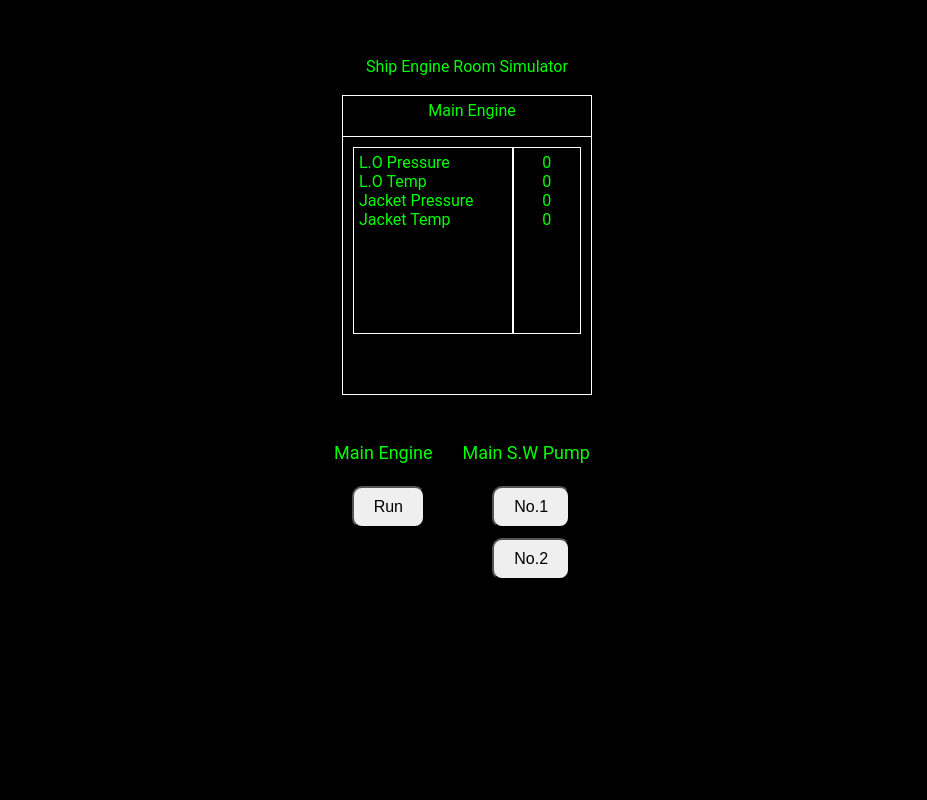
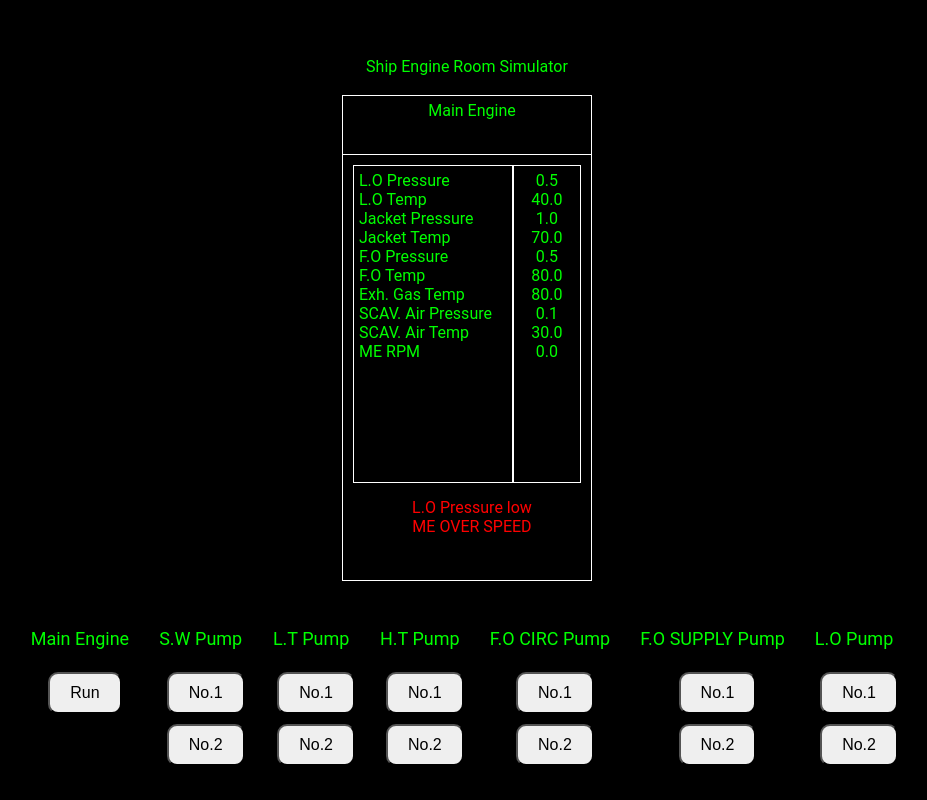
Before and after one commit to insupkwak/shipenginesimulator, a Flask app: page / in a window 1280 px wide. Shown: the whole page, without its empty margins (173-1100 px from the left). Run offline with Flask 3, Linux system fonts and the light colour scheme.

Commit message:
Add files via upload

```diff
--- a/static/css/test.css
+++ b/static/css/test.css
@@ -64,7 +64,7 @@
 
 .b1{
     width: 250px;
-    height: 300px;
+    height: 500px;
     border: 1px solid white;
     float : left;
     box-sizing : border-box;
@@ -136,6 +136,7 @@
     flex-direction: column;
     align-items: center;
     padding: 5px;
+    color : red;
 
 }
 
--- a/static/js/test.js
+++ b/static/js/test.js
@@ -1,90 +1,116 @@
-let count = 0;  // 현재 카운터 값
-let interval;   // 인터벌을 저장할 변수
-const activeButtons = new Set();  // 활성화된 버튼들을 저장할 Set
+class ButtonController {
+    constructor(button1, button2, button3, display, alarm, initialValue, increment1, increment2, alarmSetting, minValue, maxValue, alarmThreshold) {
+        this.button1 = button1;
+        this.button2 = button2;
+        this.button3 = button3;
+        this.display = display;
+        this.alarm = alarm;
+        this.count = initialValue; // 초기값 설정
+        this.interval = null;
+        this.activeButtons = new Set();
+        this.increment1 = increment1;
+        this.increment2 = increment2;
+        this.alarmSetting = alarmSetting; // 알람 설정값
+        this.minValue = minValue; // 최소값
+        this.maxValue = maxValue; // 최대값
+        this.alarmThreshold = alarmThreshold; // 알람 발생 임계값
+
+        // 초기 알람 문구 설정
+        this.updateAlarmText();
+
+        // 버튼에 이벤트 핸들러 등록
+        this.button1.addEventListener('click', () => this.handleButtonClick(this.button1));
+        this.button2.addEventListener('click', () => this.handleButtonClick(this.button2));
+        this.button3.addEventListener('click', () => this.handleButtonClick(this.button3));
+
+        // 디스플레이 초기값 설정
+        this.updateDisplay();
+    }
+
+    calculateTotalIncrement() {
+        let totalIncrement = 0;
+        this.activeButtons.forEach(button => {
+            if (button === this.button1) totalIncrement += this.increment1;
+            if (button === this.button2 || button === this.button3) totalIncrement -= this.increment2;
+        });
+        return totalIncrement;
+    }
+
+    startInterval() {
+        clearInterval(this.interval);  // 기존 인터벌을 제거
+        this.interval = setInterval(() => {
+            this.count += this.calculateTotalIncrement();  // 총 증가량을 카운터에 더함
+            this.count = Math.max(Math.min(this.count, this.maxValue), this.minValue); // 최대값 및 최소값 내에서 조정
+            this.updateDisplay();  // 디스플레이 업데이트
+            this.checkAlarm();  // 알람 확인 및 표시
+        }, 1000);  // 1초마다 실행
+    }
+
+    handleButtonClick(button) {
+        if (this.activeButtons.has(button)) {  // 이미 활성화된 버튼을 클릭한 경우
+            this.activeButtons.delete(button);  // 버튼을 활성화된 Set에서 제거
+            button.classList.remove('active');  // 버튼 스타일에서 활성화 클래스를 제거
+        } else {  // 비활성화된 버튼을 클릭한 경우
+            this.activeButtons.add(button);  // 버튼을 활성화된 Set에 추가
+            button.classList.add('active');  // 버튼 스타일에 활성화 클래스를 추가
+        }
+        if (this.activeButtons.size > 0) {  // 활성화된 버튼이 하나라도 있는 경우
+            this.startInterval();  // 인터벌 시작
+        } else {  // 활성화된 버튼이 없는 경우
+            clearInterval(this.interval);  // 인터벌 제거
+        }
+    }
+
+    updateDisplay() {
+        this.display.textContent = this.count.toFixed(1);  // 카운트 값을 디스플레이에 표시 (소수점 2자리로 표시)
+    }
+
+    checkAlarm() {
+        if (this.count >= this.alarmThreshold) {
+            this.alarm.textContent = this.alarmSetting;
+        } else {
+            this.alarm.textContent = "";
+        }
+    }
+
+    // 초기 알람 문구 설정 메서드
+    updateAlarmText() {
+        this.alarm.textContent = this.alarmSetting;
+    }
+}
+
+// 사용 예시
+const buttons = [];
+const displays = [];
+const alarms = [];
 
 
+for (let i = 1; i <= 15; i++) {
+    buttons.push(document.getElementById(`button${i}`));
+    displays.push(document.getElementById(`display${i}`));
+    alarms.push(document.getElementById(`alarm${i}`));
+}
 
 
-const displays = [
-    document.getElementById('display1'),
-    document.getElementById('display2'),
-    document.getElementById('display4')
-];
-const alarms = [
-    document.getElementById('alarm1'),
-    document.getElementById('alarm2'),
-    document.getElementById('alarm3')
-];
+//button1, button2, button3, display, alarm, initialValue, increment1, increment2, alarmSetting, minValue, maxValue, alarmThreshold
+//기기, No.1, No.2, 값 , 알람, 초기값, Button1 증가, Button 2 또는 3 증가, 알람 문구, 최소값, 최대 값, 알람세팅
 
-const button1 = document.getElementById('button1');  // Button 1 요소
-const button2 = document.getElementById('button2');  // Button 2 요소
-const button3 = document.getElementById('button3');  // Button 3 요소
+
+const controller1 = new ButtonController(button1, button2, button3, display1, alarm1, 0.5, -0.1, 0.5, "L.O Pressure low", 0.0, 4.0, 2.0);
+const controller2 = new ButtonController(button1, button12, button13, display2, alarm2, 40, 1, 1, "L.O Temp. High", 0, 70, 60);
+const controller3 = new ButtonController(button1, button6, button7, display3, alarm2, 1.0, 0.5, 0.5, "Jacket Pressure Low", 0.0, 5.0, 2.0);
+const controller4 = new ButtonController(button1, button6, button7, display4, alarm2, 70, 1, 1, "Jacket Temp. High", 60, 95, 90);
+const controller5 = new ButtonController(button1, button8, button9, display5, alarm2, 0.5, 1, 1, "F.O Pressure Low", 0.0, 8.0, 2.0);
+const controller6 = new ButtonController(button1, button8, button9, display6, alarm2, 80, 1, 1, "F.O Temp Low", 60, 150, 90);
+const controller7 = new ButtonController(button1, button4, button5, display7, alarm2, 80, 10, 10, "Exh. Gas Temp. High", 80, 450, 400);
+const controller8 = new ButtonController(button1, button10, button11, display8, alarm2, 0.1, 0.1, 0.1, "SCAV Air Pressure High", 0.1, 2.0, 1.8);
+const controller9 = new ButtonController(button1, button10, button11, display9, alarm2, 30, 1, 1, "SCAV Air Temp. High", 20, 80, 50);
+const controller10 = new ButtonController(button1, button10, button11, display10, alarm2, 0, 1, 1, "ME OVER SPEED", 0, 110, 105);
+
+// 나머지 컨트롤러들도 같은 방식으로 생성합니다.
 
 
 
 
 
-
-
-// 디스플레이를 현재 카운터 값으로 업데이트하는 함수
-const updateDisplay = () => {
-    display4.textContent = count;
-    checkAlarm();  // 알람을 확인하는 함수 호출
-};
-
-
-
-
-
-
-
-
-
-// 활성화된 버튼들의 총 증가량을 계산하는 함수
-const calculateTotalIncrement = () => {
-    let totalIncrement = 0;
-    activeButtons.forEach(button => {
-        if (button === button1) totalIncrement += 2;
-        if (button === button2 || button === button3) totalIncrement -= 1;
-    });
-    return totalIncrement;
-};
-
-// 인터벌을 시작하는 함수
-const startInterval = () => {
-    clearInterval(interval);  // 기존 인터벌을 제거
-    interval = setInterval(() => {
-        count += calculateTotalIncrement();  // 총 증가량을 카운터에 더함
-        updateDisplay();  // 디스플레이 업데이트
-    }, 1000);  // 1초마다 실행
-};
-
-// 버튼 클릭 이벤트 핸들러
-const handleButtonClick = (button) => {
-    if (activeButtons.has(button)) {  // 이미 활성화된 버튼을 클릭한 경우
-        activeButtons.delete(button);  // 버튼을 활성화된 Set에서 제거
-        button.classList.remove('active');  // 버튼 스타일에서 활성화 클래스를 제거
-    } else {  // 비활성화된 버튼을 클릭한 경우
-        activeButtons.add(button);  // 버튼을 활성화된 Set에 추가
-        button.classList.add('active');  // 버튼 스타일에 활성화 클래스를 추가
-    }
-    if (activeButtons.size > 0) {  // 활성화된 버튼이 하나라도 있는 경우
-        startInterval();  // 인터벌 시작
-    } else {  // 활성화된 버튼이 없는 경우
-        clearInterval(interval);  // 인터벌 제거
-    }
-};
-
-// 알람을 확인하고 표시하는 함수
-const checkAlarm = () => {
-    if (count >= 20) {
-        alarm.textContent = "High temperature";
-    } else {
-        alarm.textContent = "";
-    }
-};
-
-// 각 버튼에 클릭 이벤트 리스너 추가
-button1.addEventListener('click', () => handleButtonClick(button1));
-button2.addEventListener('click', () => handleButtonClick(button2));
-button3.addEventListener('click', () => handleButtonClick(button3));
+//Display 값에 따라서, 계산결과가 반영되는 CLASS 만들기 Ex> ME RPM 올라갈때//
--- a/templates/Test.html
+++ b/templates/Test.html
@@ -14,26 +14,47 @@
     <br>
 
     <div class="b1">
-      <div Class="b2">Main Engine</div>
-      <div Class="b3">
-        <div Class="b4">
+        <div class="b2">Main Engine</div>
+        <div class="b3">
+            <div class="b4">
                 <div>L.O Pressure</div>
                 <div>L.O Temp</div>
                 <div>Jacket Pressure</div>
                 <div>Jacket Temp</div>
+                <div>F.O Pressure</div>
+                <div>F.O Temp</div>
+                <div>Exh. Gas Temp</div>
+                <div>SCAV. Air Pressure</div>
+                <div>SCAV. Air Temp</div>
+                <div>ME RPM</div>
             </div>
-        <div Class="b5">
+            <div class="b5">
                 <div class="display" id="display1">0</div>
                 <div class="display" id="display2">0</div>
                 <div class="display" id="display3">0</div>
                 <div class="display" id="display4">0</div>
+                <div class="display" id="display5">0</div>
+                <div class="display" id="display6">0</div>
+                <div class="display" id="display7">0</div>
+                <div class="display" id="display8">0</div>
+                <div class="display" id="display9">0</div>
+                <div class="display" id="display10">0</div>
+
             </div>
         </div>
-        <div Class="b6">
-          <div id="alarm"></div>
+        <div class="b6">
+            <div id="alarm1"></div>
+            <div id="alarm2"></div>
+            <div id="alarm3"></div>
+            <div id="alarm4"></div>
+            <div id="alarm5"></div>
+            <div id="alarm6"></div>
+            <div id="alarm7"></div>
+            <div id="alarm8"></div>
+            <div id="alarm9"></div>
+            <div id="alarm10"></div>
+
         </div>
-      </div>
-
     </div>
     <br>
     <div class="buttons-container">
@@ -42,12 +63,38 @@
             <button id="button1">Run</button>
         </div>
         <div class="buttons">
-          <p>Main S.W Pump</p>
+            <p>S.W Pump</p>
             <button id="button2">No.1</button>
             <button id="button3">No.2</button>
         </div>
+        <div class="buttons">
+          <p>L.T Pump</p>
+          <button id="button4">No.1</button>
+          <button id="button5">No.2</button>
+      </div>
+        <div class="buttons">
+          <p>H.T Pump</p>
+          <button id="button6">No.1</button>
+          <button id="button7">No.2</button>
+      </div>
+      <div class="buttons">
+        <p>F.O CIRC Pump</p>
+        <button id="button8">No.1</button>
+        <button id="button9">No.2</button>
+    </div>
+    <div class="buttons">
+        <p>F.O SUPPLY Pump</p>
+        <button id="button10">No.1</button>
+        <button id="button11">No.2</button>
+    </div>
+    <div class="buttons">
+        <p>L.O Pump</p>
+        <button id="button12">No.1</button>
+        <button id="button13">No.2</button>
+    </div>
+
+    </div>
     <br>
-
 
     <script src="{{ url_for('static', filename='js/test.js') }}"></script>
 </body>
```
Lines whose indentation alone changed are shown as unchanged.
